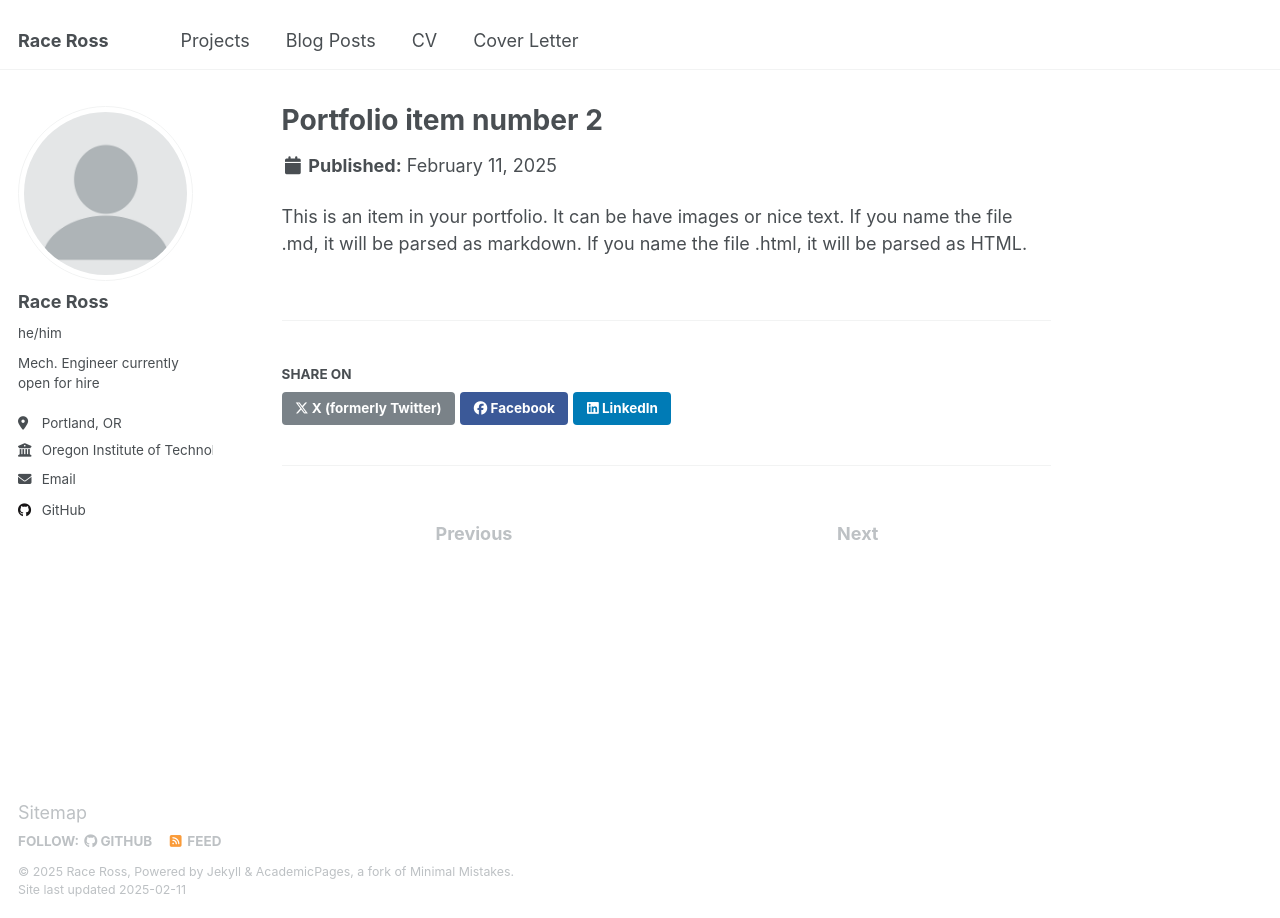
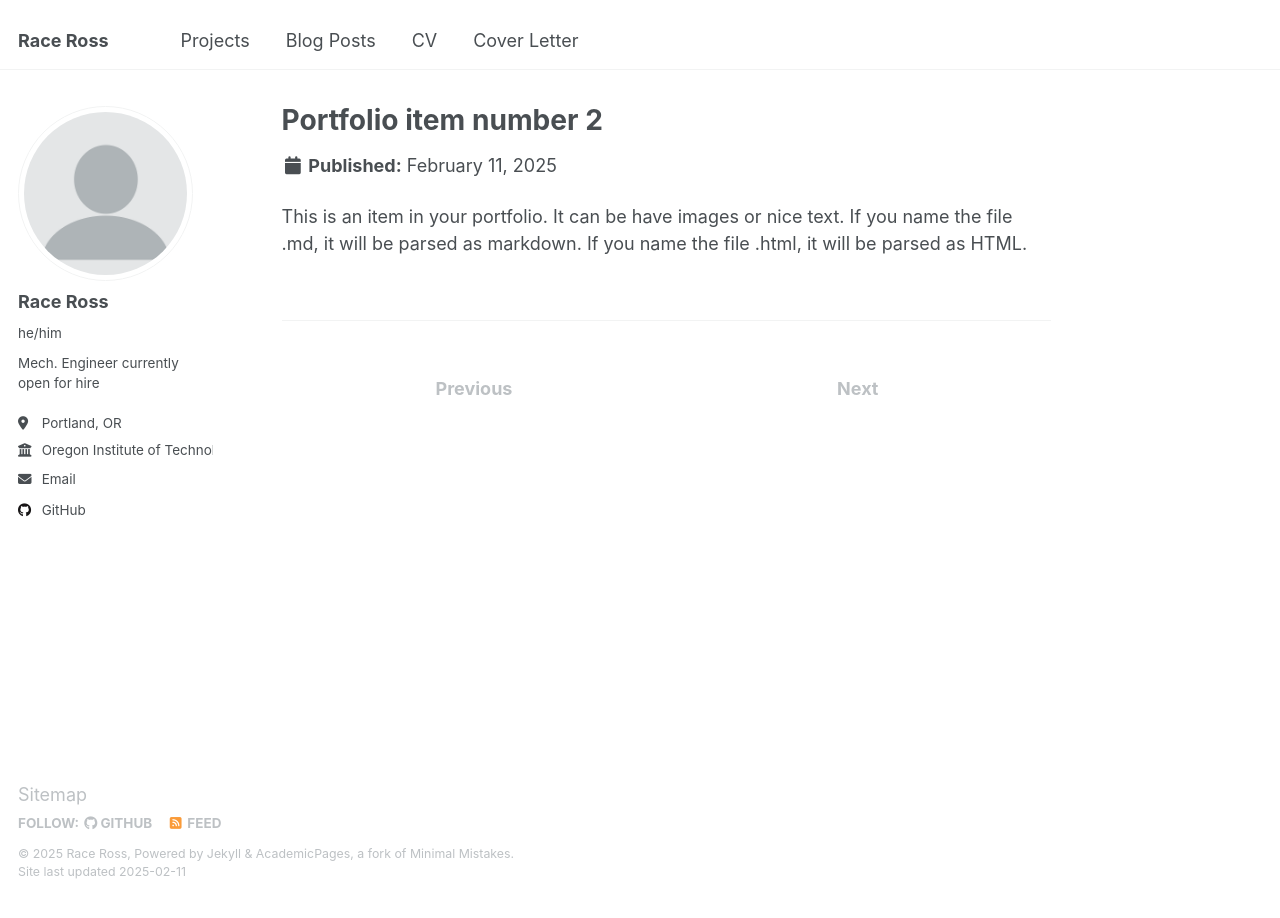
Before and after one commit to raceross/raceross.github.io, a Jekyll site: the page built from _portfolio/portfolio-2.html, in a window 1280 px wide. Built offline with Jekyll 4.4.1, drawn with Linux system fonts in a browser that asks for light colours; some of the changed lines change nothing that is shown.

Commit message:
Removed Share buttons

```diff
--- a/_config.yml
+++ b/_config.yml
@@ -241,7 +241,7 @@ defaults:
       author_profile: true
       read_time: true
       comments: true
-      share: true
+      share: false
       related: true
   # _pages
   - scope:
@@ -257,7 +257,7 @@ defaults:
     values:
       layout: single
       author_profile: true
-      share: true
+      share: false
       comments: true
   # _publications
   - scope:
@@ -266,7 +266,7 @@ defaults:
     values:
       layout: single
       author_profile: true
-      share: true
+      share: false
       comments: true
   # _portfolio
   - scope:
@@ -275,7 +275,7 @@ defaults:
     values:
       layout: single
       author_profile: true
-      share: true
+      share: false
       comment: true
   # _talks
   - scope:
@@ -284,7 +284,7 @@ defaults:
     values:
       layout: talk
       author_profile: true
-      share: true
+      share: false
   # _coverletter
   - scope:
       path: ""
@@ -292,7 +292,7 @@ defaults:
     values:
       layout: single
       author_profile: true
-      share: true
+      share: false
       comment: true
 
 
```
